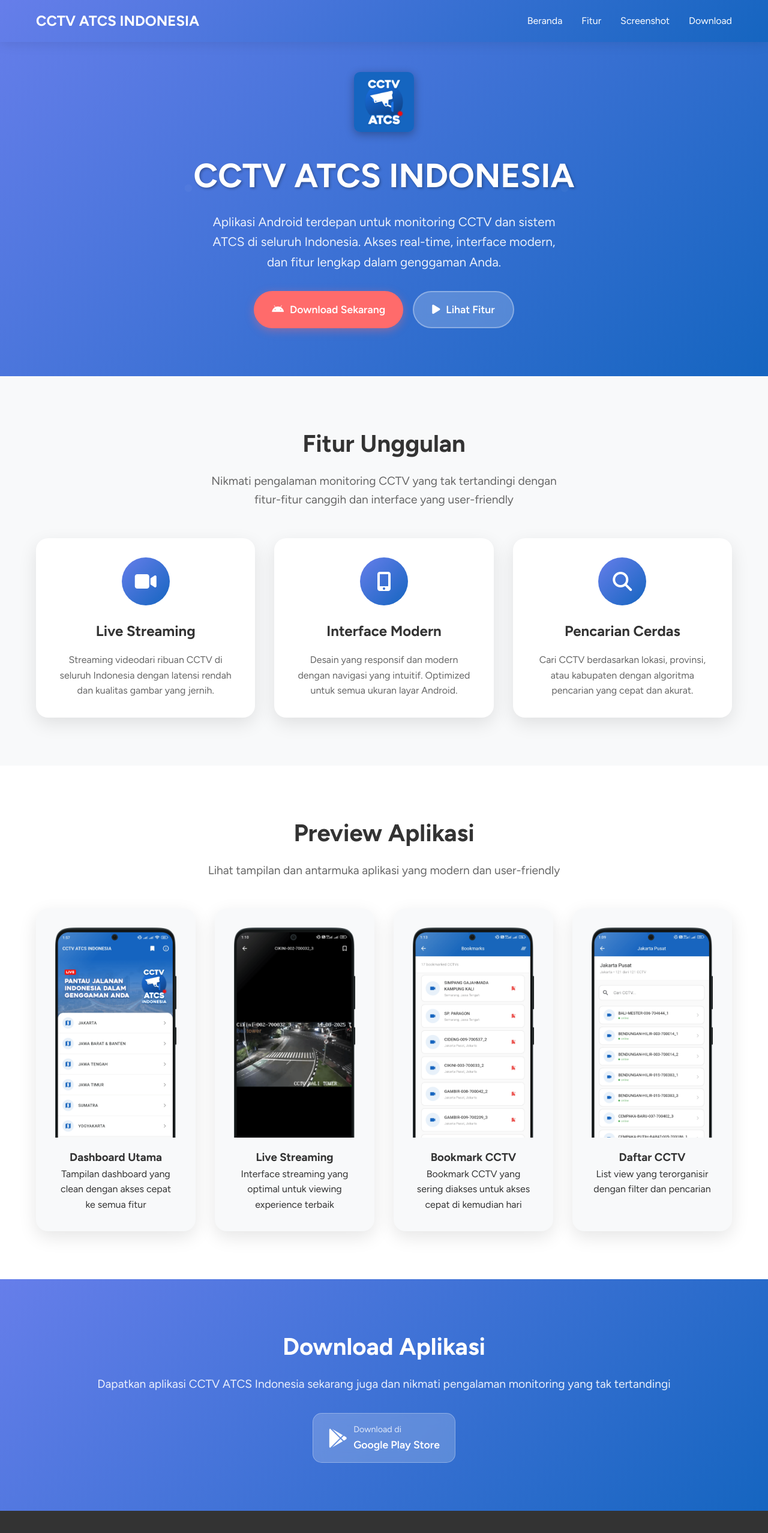
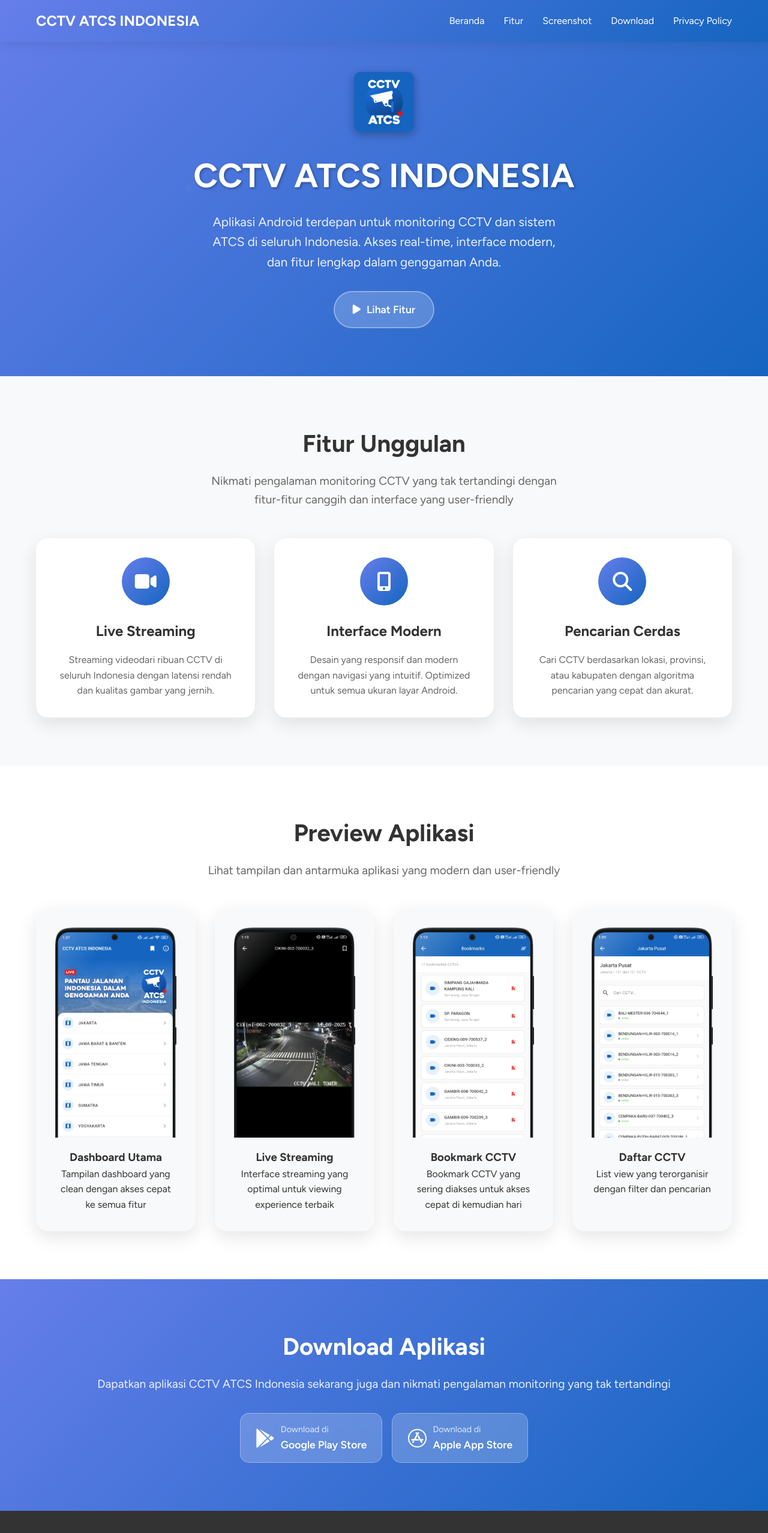
Before and after one commit to moitalk/moitalk.github.io, a plain HTML site: page cctvatcsindonesia/index.html in a window 1280 px wide. Shown: the top 2555 px of the page at 60% size. Drawn offline with Linux system fonts and the light colour scheme.

Commit message:
Update index.html

```diff
--- a/cctvatcsindonesia/index.html
+++ b/cctvatcsindonesia/index.html
@@ -3,7 +3,7 @@
 <head>
     <meta charset="UTF-8">
     <meta name="viewport" content="width=device-width, initial-scale=1.0">
-    <title>CCTV ATCS INDONESIA - Aplikasi Android</title>
+    <title>CCTV ATCS INDONESIA - Akses CCTV ATCS Kota Indonesia Live</title>
     <link href="https://cdnjs.cloudflare.com/ajax/libs/font-awesome/6.4.0/css/all.min.css" rel="stylesheet">
     <style>
         @import url('https://fonts.googleapis.com/css?family=Figtree:400,600,700&display=swap');
@@ -467,6 +467,7 @@
                 <li><a href="#features">Fitur</a></li>
                 <li><a href="#screenshots">Screenshot</a></li>
                 <li><a href="#download">Download</a></li>
+                <li><a href="https://moitalk.github.io/cctvatcsindonesia/privacy-policy.html">Privacy Policy</a></li>
             </ul>
         </nav>
     </header>
@@ -479,10 +480,6 @@
                 <h1>CCTV ATCS INDONESIA</h1>
                 <p>Aplikasi Android terdepan untuk monitoring CCTV dan sistem ATCS di seluruh Indonesia. Akses real-time, interface modern, dan fitur lengkap dalam genggaman Anda.</p>
                 <div class="cta-buttons">
-                    <a href="https://play.google.com/store/apps/details?id=com.tanbihun.cctvatcsindonesia" class="btn btn-primary" target="_blank">
-                        <i class="fab fa-android"></i>
-                        Download Sekarang
-                    </a>
                     <a href="#features" class="btn btn-secondary">
                         <i class="fas fa-play"></i>
                         Lihat Fitur
@@ -578,6 +575,14 @@
                         <div class="store">Google Play Store</div>
                     </div>
                 </a>
+
+                <a href="#" class="download-btn" target="_blank">
+                    <i class="fab fa-app-store"></i>
+                    <div class="download-info">
+                        <div class="platform">Download di</div>
+                        <div class="store">Apple App Store</div>
+                    </div>
+                </a>
             </div>
         </div>
     </section>
```
